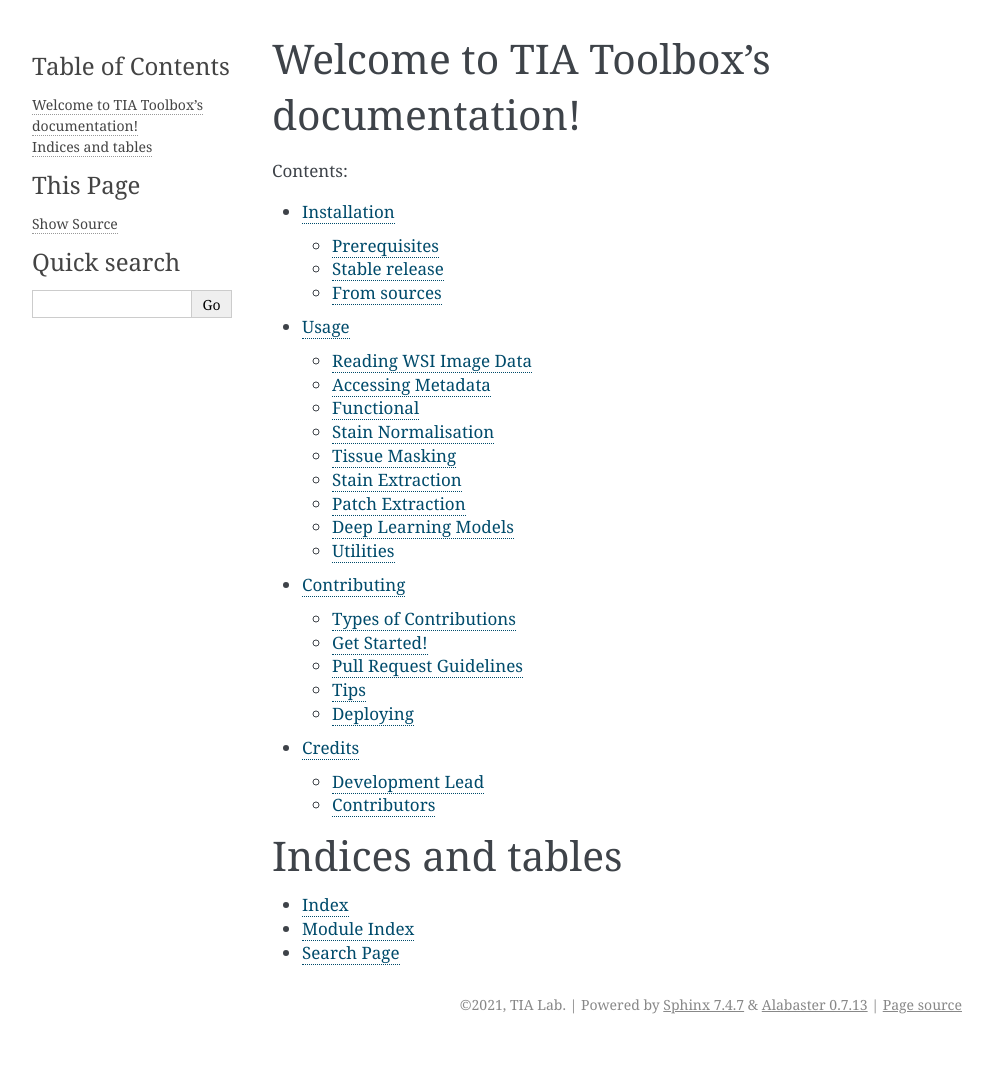
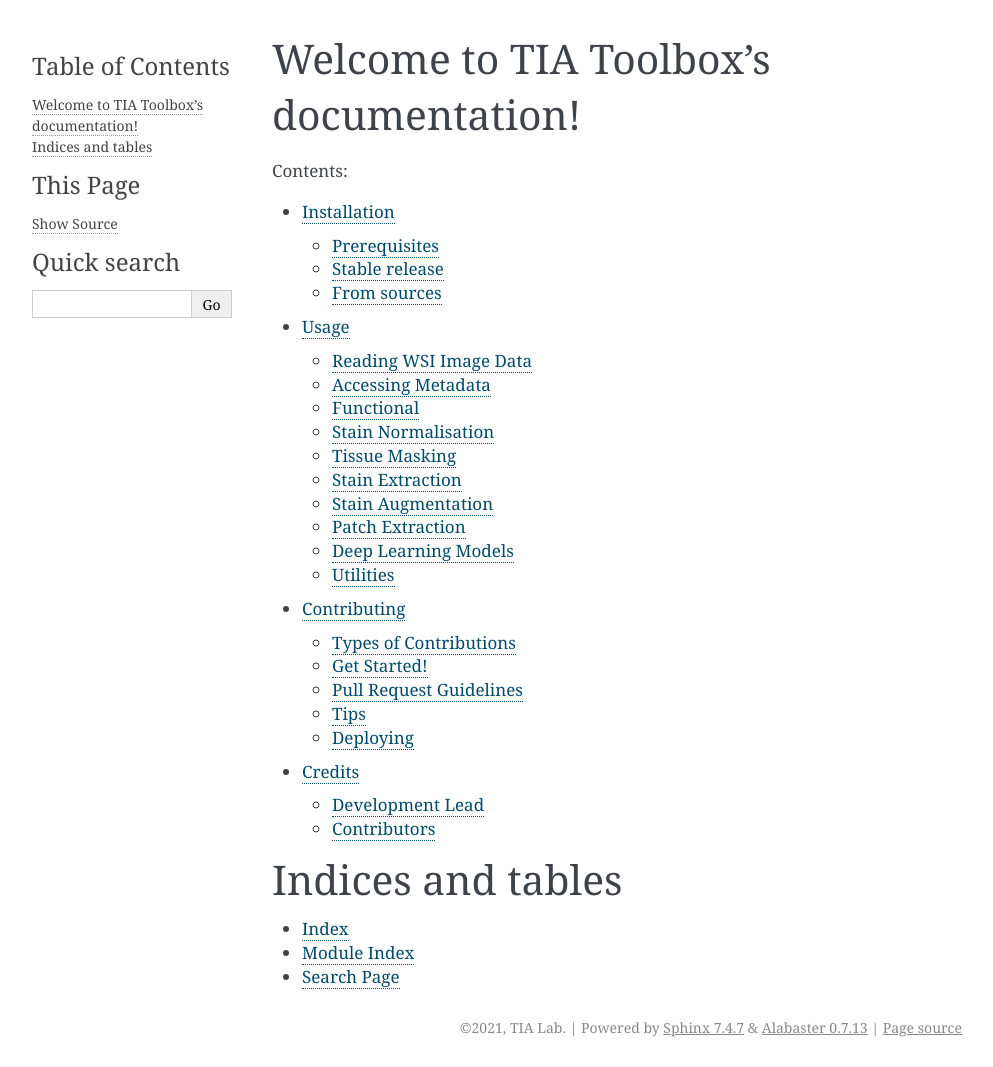
Before and after one commit to TissueImageAnalytics/tiatoolbox, a Sphinx documentation site: the page built from docs/index.rst, in a window 1280 px wide. Shown: the whole page, without its empty margins (148-1141 px from the left). Built offline with Sphinx 7.4.7, drawn with Linux system fonts in a browser that asks for light colours; the version number is read from the project's files by our own code; before the commit the page ends 1044 px from its top, so only the background shows below that.

Commit message:
DOC: add stainaugment to the usage.rst

```diff
--- a/docs/usage.rst
+++ b/docs/usage.rst
@@ -80,6 +80,13 @@
 ^^^^^^^^^^^^^^^^^^
 
 .. automodule:: tiatoolbox.tools.stainextract
+    :members:
+
+^^^^^^^^^^^^^^^^^^
+Stain Augmentation
+^^^^^^^^^^^^^^^^^^
+
+.. automodule:: tiatoolbox.tools.stainaugment
     :members:
 
 ^^^^^^^^^^^^^^^^^^
```
